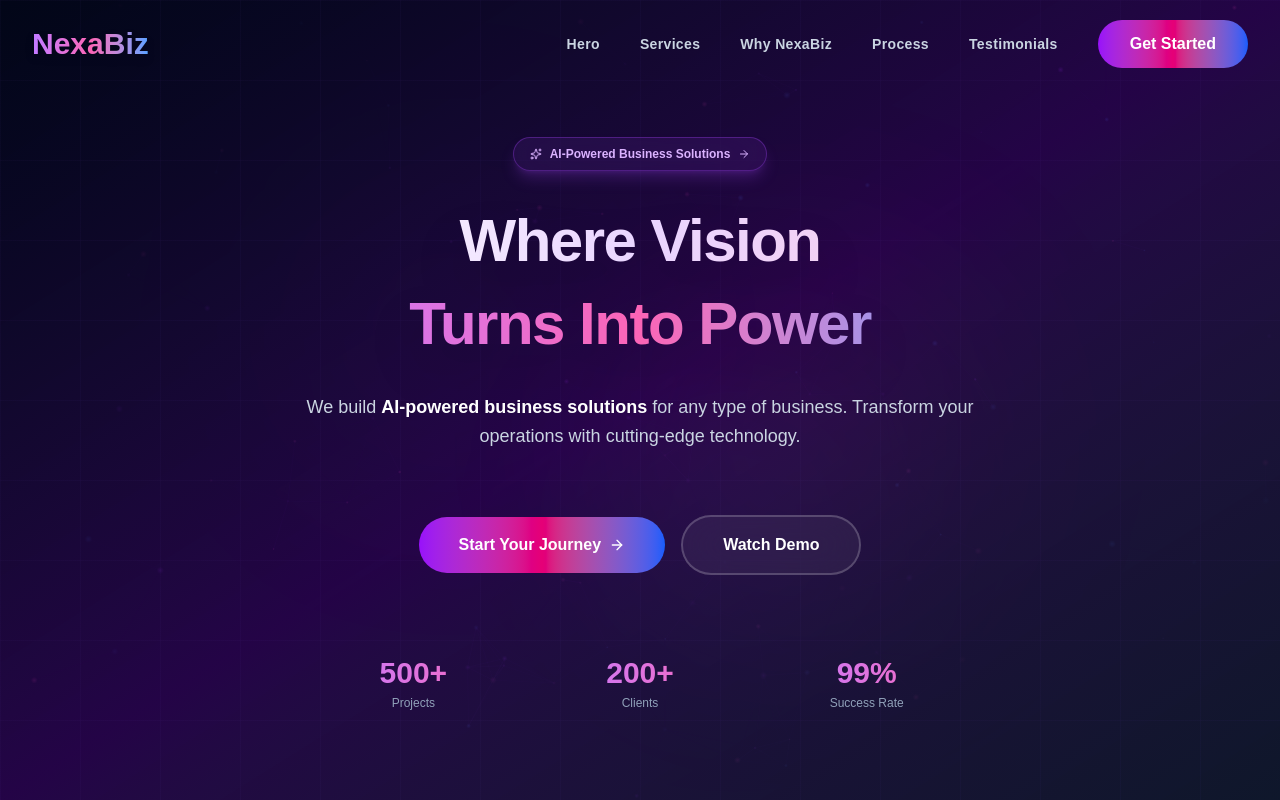
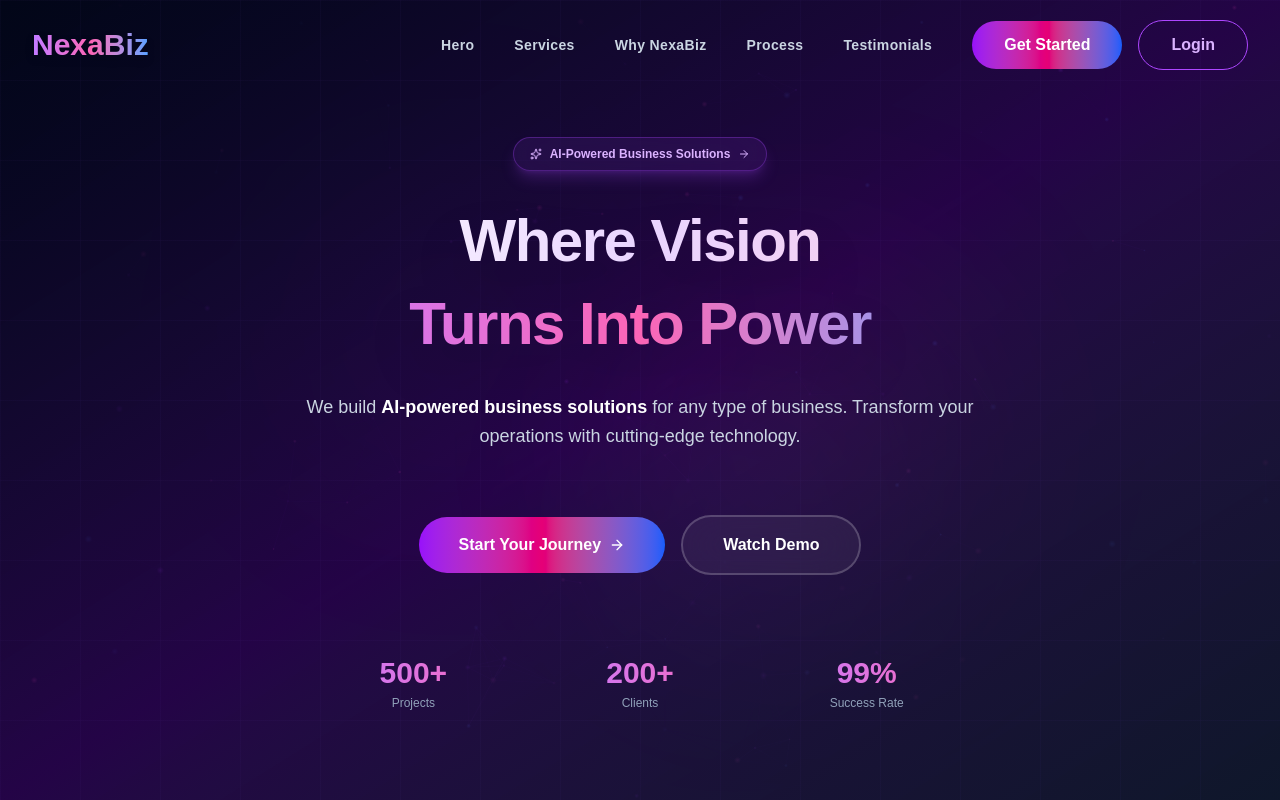
Before and after one commit to NEXORA-0-1/NexaBiz, a Next.js app: page / in a window 1280 px wide. Shown: the top 800 px of the page. Built offline with nearby package versions, Linux system fonts and the light colour scheme.

Commit message:
add a login button

```diff
--- a/src/app/page.tsx
+++ b/src/app/page.tsx
@@ -209,7 +209,7 @@ const Navigation = () => {
             NexaBiz
           </div>
 
-          <div className="hidden md:flex items-center gap-6 lg:gap-10">
+         <div className="hidden md:flex items-center gap-6 lg:gap-10">
             {['Hero', 'Services', 'Why NexaBiz', 'Process', 'Testimonials'].map(item => (
               <button
                 key={item}
@@ -220,10 +220,20 @@ const Navigation = () => {
                 <span className="absolute bottom-0 left-0 w-0 h-0.5 bg-gradient-to-r from-purple-500 to-pink-500 group-hover:w-full transition-all duration-300"></span>
               </button>
             ))}
-            <button className="px-6 lg:px-8 py-2 lg:py-3 bg-gradient-to-r from-purple-600 via-pink-600 to-blue-600 rounded-full text-white font-bold text-sm lg:text-base hover:shadow-2xl hover:shadow-purple-500/50 transition-all duration-300 transform hover:scale-105">
-              Get Started
-            </button>
+
+            {/* Buttons grouped with smaller gap */}
+            <div className="flex items-center gap-3 lg:gap-4">
+              <button className="px-6 lg:px-8 py-2 lg:py-3 bg-gradient-to-r from-purple-600 via-pink-600 to-blue-600 rounded-full text-white font-bold text-sm lg:text-base hover:shadow-2xl hover:shadow-purple-500/50 transition-all duration-300 transform hover:scale-105">
+                Get Started
+              </button>
+
+              <button className="px-6 lg:px-8 py-2 lg:py-3 border border-purple-500 text-purple-300 rounded-full font-bold text-sm lg:text-base transition-all duration-300 hover:bg-purple-600/20 hover:text-white hover:border-purple-400">
+                Login
+              </button>
+            </div>
           </div>
+
+
 
           <button onClick={() => setIsOpen(!isOpen)} className="md:hidden text-white p-2 hover:bg-white/10 rounded-lg transition-colors">
             {isOpen ? <X size={24} /> : <Menu size={24} />}
```
